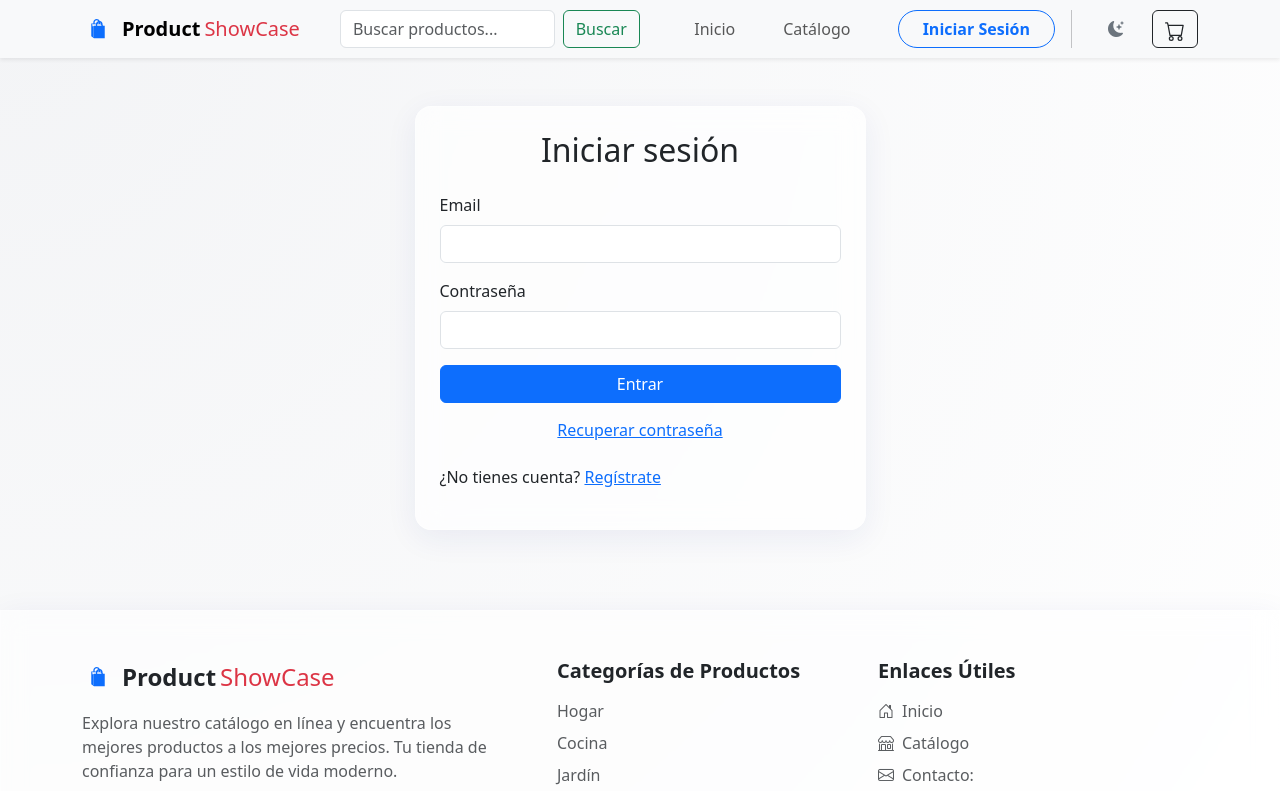
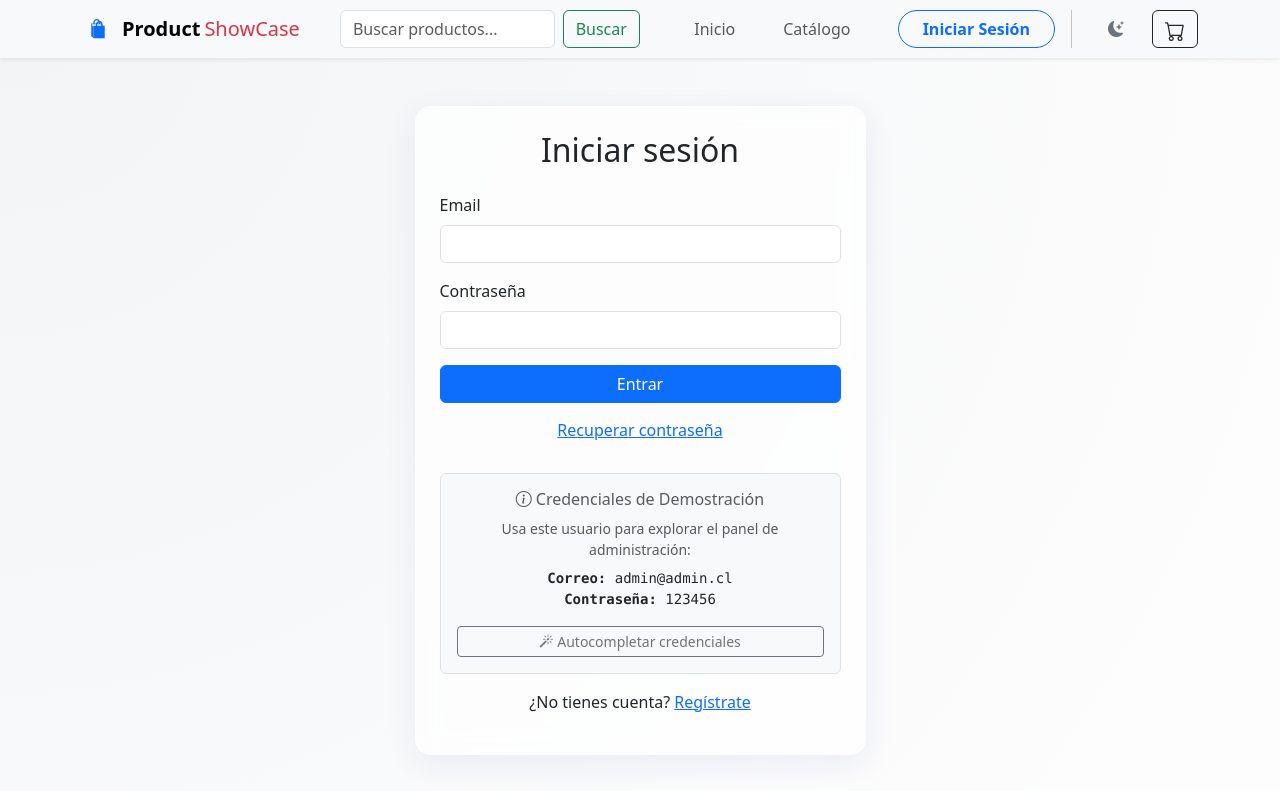
Before and after one commit to jltamayocabello-droid/m7_abp_product-showcase, a Vue app: page /login in a window 1280 px wide. Shown: the top 791 px of the page. Built offline with nearby package versions, Linux system fonts and the light colour scheme; no server answers.

Commit message:
Se incorporan credenciales admin de demostración junto a un boton de autocompletado

```diff
--- a/src/views/LoginView.vue
+++ b/src/views/LoginView.vue
@@ -26,7 +26,29 @@
               </button>
             </div>
           </form>
-          <p class="mt-3">
+
+          <!-- Credenciales de administrador para Portafolio -->
+          <div class="mt-4 p-3 bg-light border rounded">
+            <h6 class="mb-2 text-center text-muted">
+              <i class="bi bi-info-circle me-1"></i>Credenciales de Demostración
+            </h6>
+            <p class="small text-muted mb-2 text-center">
+              Usa este usuario para explorar el panel de administración:
+            </p>
+            <div class="d-flex flex-column mb-2 text-center">
+              <span class="small font-monospace"><strong>Correo:</strong> admin@admin.cl</span>
+              <span class="small font-monospace"><strong>Contraseña:</strong> 123456</span>
+            </div>
+            <button
+              type="button"
+              class="btn btn-sm btn-outline-secondary w-100 mt-2"
+              @click="fillAdminCredentials"
+            >
+              <i class="bi bi-magic me-1"></i>Autocompletar credenciales
+            </button>
+          </div>
+
+          <p class="mt-3 text-center">
             ¿No tienes cuenta?
             <router-link to="/register">Regístrate</router-link>
           </p>
@@ -53,6 +75,12 @@ const email = ref('')
 const password = ref('')
 const error = ref('')
 const success = ref('')
+
+function fillAdminCredentials() {
+  email.value = 'admin@admin.cl'
+  password.value = '123456'
+  error.value = ''
+}
 
 async function onLogin() {
   error.value = ''
```
